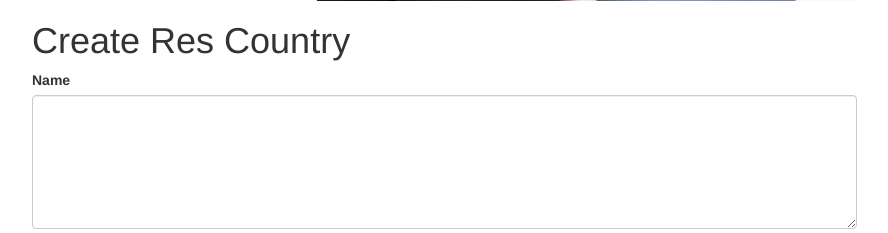
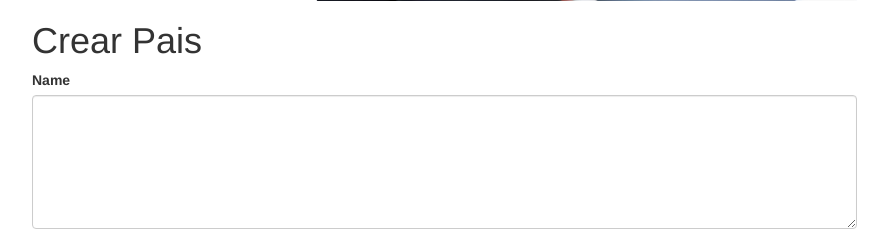
Before and after one commit to Fausto1313/ERP, a Yii app: template views/res-country/create.php in a window 1280 px wide. Shown: the part 518-751 px from the top of the page, without its empty margins (338-1226 px from the left). Run offline with PHP 8.4 and a stand-in for Yii, Linux system fonts and the light colour scheme; the template is opened without the code that fills it, so the values that code supplies are empty; form fields are guessed from the names that the template uses; some libraries are stand-ins or nearby versions.

Commit message:
cambios a vistas de  res-country

```diff
--- a/views/res-country/create.php
+++ b/views/res-country/create.php
@@ -3,8 +3,8 @@
 use yii\helpers\Html;
 
 
-$this->title = 'Create Res Country';
-$this->params['breadcrumbs'][] = ['label' => 'Res Countries', 'url' => ['index']];
+$this->title = 'Crear Pais';
+$this->params['breadcrumbs'][] = ['label' => 'Paises', 'url' => ['index']];
 $this->params['breadcrumbs'][] = $this->title;
 ?>
 <div class="res-country-create">
--- a/views/res-country/index.php
+++ b/views/res-country/index.php
@@ -4,7 +4,7 @@ use yii\helpers\Html;
 use yii\grid\GridView;
 
 
-$this->title = 'Res Countries';
+$this->title = 'Paises';
 $this->params['breadcrumbs'][] = $this->title;
 ?>
 <div class="res-country-index">
@@ -12,7 +12,7 @@ $this->params['breadcrumbs'][] = $this->title;
     <h1><?= Html::encode($this->title) ?></h1>
 
     <p>
-        <?= Html::a('Create Res Country', ['create'], ['class' => 'btn btn-success']) ?>
+        <?= Html::a('Crear Pais', ['create'], ['class' => 'btn btn-success']) ?>
     </p>
 
     <?php // echo $this->render('_search', ['model' => $searchModel]); ?>
--- a/views/res-country/update.php
+++ b/views/res-country/update.php
@@ -3,8 +3,8 @@
 use yii\helpers\Html;
 
 
-$this->title = 'Update Res Country: ' . $model->name;
-$this->params['breadcrumbs'][] = ['label' => 'Res Countries', 'url' => ['index']];
+$this->title = 'Update Pais: ' . $model->name;
+$this->params['breadcrumbs'][] = ['label' => 'Paises', 'url' => ['index']];
 $this->params['breadcrumbs'][] = ['label' => $model->name, 'url' => ['view', 'id' => $model->id]];
 $this->params['breadcrumbs'][] = 'Update';
 ?>
--- a/views/res-country/view.php
+++ b/views/res-country/view.php
@@ -5,7 +5,7 @@ use yii\widgets\DetailView;
 
 
 $this->title = $model->name;
-$this->params['breadcrumbs'][] = ['label' => 'Res Countries', 'url' => ['index']];
+$this->params['breadcrumbs'][] = ['label' => 'Paises', 'url' => ['index']];
 $this->params['breadcrumbs'][] = $this->title;
 \yii\web\YiiAsset::register($this);
 ?>
```
